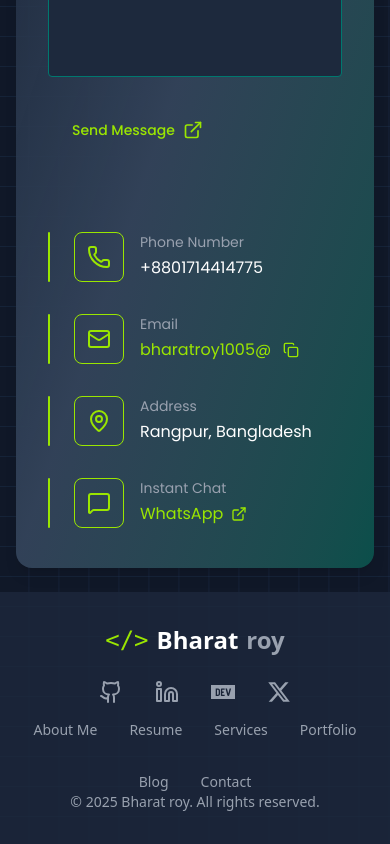
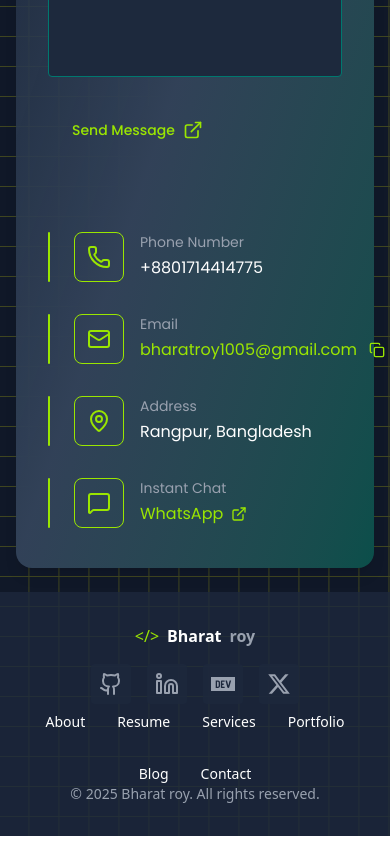
Before and after one commit to bharatroy4D/bharat-dev, a React (Vite) app: page / in a window 390 px wide. Shown: the part 9234-10078 px from the top of the page. Built offline with nearby package versions, Linux system fonts and the light colour scheme.

Commit message:
App component of background grid line and theme added

```diff
--- a/src/App.jsx
+++ b/src/App.jsx
@@ -7,13 +7,23 @@ import Services from "./Pages/services/Services";
 import Projects from "./Pages/projects/Projects";
 import Banner from "./Pages/banner/Banner";
 import ScrollToTop from "./Components/ScrollToTop/ScrollToTop";
+import Skills from "./Pages/skills/Skills";
+import { ThemeProvider, useTheme } from "./context/ThemeContext"; // 🌙 Theme Context
 import "./App.css";
-import Skills from "./Pages/skills/Skills";
 
-const App = () => {
+const AppContent = () => {
+  const { theme } = useTheme();
+
+  // Theme based classes
+  const bgClass =
+    theme === "dark"
+      ? "bg-gray-900 text-white"
+      : "bg-gray-100 text-gray-900";
+
+  const gridStroke = theme === "dark" ? "yellow" : "gray";
+
   return (
-    <div className="relative min-h-screen overflow-hidden z-30 bg-gray-900">
-      <div className="">
+    <div className={`relative min-h-screen overflow-hidden z-30 ${bgClass}`}>
       {/* Animated Background Grid Lines */}
       <div className="absolute -z-20 inset-0 overflow-hidden opacity-20">
         <div className="grid-wrapper">
@@ -28,15 +38,14 @@ const App = () => {
                 <path
                   d="M 30 0 L 0 0 0 30"
                   fill="none"
-                    stroke="rgba(96, 165, 250, 0.8)"
-                    strokeWidth="1"
+                  stroke={gridStroke}
+                  strokeWidth="2"
                 />
               </pattern>
             </defs>
             <rect width="100%" height="100%" fill="url(#grid)" />
           </svg>
 
-            {/* Duplicate for seamless effect */}
           <svg className="grid-svg">
             <defs>
               <pattern
@@ -48,8 +57,8 @@ const App = () => {
                 <path
                   d="M 30 0 L 0 0 0 30"
                   fill="none"
-                    stroke="rgba(96, 165, 250, 0.8)"
-                    strokeWidth="1"
+                  stroke={gridStroke}
+                  strokeWidth="2"
                 />
               </pattern>
             </defs>
@@ -57,21 +66,31 @@ const App = () => {
           </svg>
         </div>
       </div>
+
       {/* Page Content */}
       <div className="container mx-auto py-6 px-4 lg:px-15 poppins z-10">
         <Navbar />
         <Banner />
         <About />
-          <Skills/>
+        <Skills />
         <Services />
         <Projects />
         <Contact />
       </div>
+
       <Footer />
       <ScrollToTop />
-      </div>
     </div>
   );
 };
 
+// Wrap App in ThemeProvider
+const App = () => {
+  return (
+    <ThemeProvider>
+      <AppContent />
+    </ThemeProvider>
+  );
+};
+
 export default App;
--- a/src/Components/ScrollToTop/ScrollToTop.jsx
+++ b/src/Components/ScrollToTop/ScrollToTop.jsx
@@ -1,9 +1,11 @@
 import React, { useEffect, useState } from "react";
 import { MdOutlineKeyboardDoubleArrowUp } from "react-icons/md";
 import { motion, AnimatePresence } from "framer-motion";
+import { useTheme } from "../../context/ThemeContext"; // 🌙 Theme context import
 
 const ScrollToTop = () => {
   const [isVisible, setIsVisible] = useState(false);
+  const { theme } = useTheme();
 
   useEffect(() => {
     const toggleVisibility = () => {
@@ -19,18 +21,23 @@ const ScrollToTop = () => {
     window.scrollTo({ top: 0, behavior: "smooth" });
   };
 
+  // Theme-based classes
+  const bgClass = theme === "dark" ? "bg-slate-800/70" : "bg-white/90";
+  const borderClass = theme === "dark" ? "border-amber-400" : "border-teal-500";
+  const iconClass = theme === "dark" ? "text-white" : "text-teal-700";
+
   return (
     <AnimatePresence>
       {isVisible && (
         <button
           onClick={scrollToTop}
-          className="fixed bottom-6 right-2 z-50 p-2.5 rounded-lg text-white text-xl shadow-lg hover:scale-110 transition-transform duration-300 border border-amber-400"
+          className={`fixed bottom-6 right-2 z-50 p-2.5 rounded-lg shadow-lg hover:scale-110 transition-transform duration-300 border ${borderClass} ${bgClass}`}
         >
           <motion.div
             animate={{ y: [0, -5, 0] }} // up-down animation
             transition={{ duration: 1, repeat: Infinity, ease: "easeInOut" }}
           >
-            <MdOutlineKeyboardDoubleArrowUp className="text-2xl" />
+            <MdOutlineKeyboardDoubleArrowUp className={`text-2xl ${iconClass}`} />
           </motion.div>
         </button>
       )}
--- a/src/Components/footer/Footer.jsx
+++ b/src/Components/footer/Footer.jsx
@@ -1,80 +1,58 @@
 import React from 'react';
 import { Github, Linkedin } from 'lucide-react';
+import { useTheme } from '../../context/ThemeContext'; // 🌙 Theme context import
 
 const Footer = () => {
+  const { theme } = useTheme();
+
+  const bgClass = theme === "dark" ? "bg-slate-800/80 text-white" : "bg-gray-100 text-gray-900";
+  const textHoverClass = theme === "dark" ? "hover:text-white" : "hover:text-teal-700";
+  const iconColor = theme === "dark" ? "text-gray-400 hover:text-white" : "text-gray-700 hover:text-teal-700";
+  const borderColor = theme === "dark" ? "border-lime-400" : "border-teal-600";
+
   return (
-    <footer className="bg-slate-800/80 text-white p-8">
+    <footer className={`${bgClass} p-8 transition-all duration-500`}>
       <div className="max-w-7xl mx-auto">
         {/* Logo/Name Section */}
         <div className="flex justify-center items-center gap-2 mb-4">
-          <span className="text-lime-400 text-2xl font-mono">&lt;/&gt;</span>
-          <span className="text-white text-2xl font-semibold">Bharat</span>
-          <span className="text-gray-400 text-2xl font-semibold">roy</span>
+          <span className={theme === "dark" ? "text-lime-400" : "text-teal-600"}>&lt;/&gt;</span>
+          <span className="font-semibold">Bharat</span>
+          <span className="text-gray-400 font-semibold">roy</span>
         </div>
 
         {/* Social Media Icons */}
         <div className="flex justify-center items-center gap-4 mb-2 md:mb-5">
-          {/* GitHub */}
-          <a
-            href="#"
-            className="p-2 hover:bg-slate-800 rounded transition-colors"
-          >
-            <Github className="w-6 h-6 text-gray-400 hover:text-white transition-colors" />
+          <a href="#" className={`p-2 rounded transition-colors ${bgClass}`}>
+            <Github className={`w-6 h-6 ${iconColor} transition-colors`} />
           </a>
-
-          {/* LinkedIn */}
-          <a
-            href="#"
-            className="p-2 hover:bg-slate-800 rounded transition-colors"
-          >
-            <Linkedin className="w-6 h-6 text-gray-400 hover:text-white transition-colors" />
+          <a href="#" className={`p-2 rounded transition-colors ${bgClass}`}>
+            <Linkedin className={`w-6 h-6 ${iconColor} transition-colors`} />
           </a>
-
           {/* Dev.to */}
-          <a
-            href="#"
-            className="p-2 hover:bg-slate-800 rounded transition-colors"
-          >
-            <svg className="w-6 h-6 text-gray-400 hover:text-white transition-colors" viewBox="0 0 24 24" fill="currentColor">
+          <a href="#" className={`p-2 rounded transition-colors ${bgClass}`}>
+            <svg className={`w-6 h-6 ${iconColor} transition-colors`} viewBox="0 0 24 24" fill="currentColor">
               <path d="M7.42 10.05c-.18-.16-.46-.23-.84-.23H6l.02 2.44.04 2.45.56-.02c.41 0 .63-.07.83-.26.24-.24.26-.36.26-2.2 0-1.91-.02-1.96-.29-2.18zM0 4.94v14.12h24V4.94H0zM8.56 15.3c-.44.58-1.06.77-2.53.77H4.71V8.53h1.4c1.67 0 2.16.18 2.6.9.27.43.29.6.32 2.57.05 2.23-.02 2.73-.47 3.3zm5.09-5.47h-2.47v1.77h1.52v1.28l-.72.04-.75.03v1.77l1.22.03 1.2.04v1.28h-1.6c-1.53 0-1.6-.01-1.87-.3l-.3-.28v-3.16c0-3.02.01-3.18.25-3.48.23-.31.25-.31 1.88-.31h1.64v1.3zm4.68 5.45c-.17.43-.64.79-1 .79-.18 0-.45-.15-.67-.39-.32-.32-.45-.63-.82-2.08l-.9-3.39-.45-1.67h.76c.4 0 .75.02.75.05 0 .06 1.16 4.54 1.26 4.83.04.15.32-.7.73-2.3l.66-2.52.74-.04c.4-.02.73 0 .73.04 0 .14-1.67 6.38-1.8 6.68z"/>
             </svg>
           </a>
-
           {/* Twitter/X */}
-          <a
-            href="#"
-            className="p-2 hover:bg-slate-800 rounded transition-colors"
-          >
-            <svg className="w-6 h-6 text-gray-400 hover:text-white transition-colors" viewBox="0 0 24 24" fill="currentColor">
+          <a href="#" className={`p-2 rounded transition-colors ${bgClass}`}>
+            <svg className={`w-6 h-6 ${iconColor} transition-colors`} viewBox="0 0 24 24" fill="currentColor">
               <path d="M18.244 2.25h3.308l-7.227 8.26 8.502 11.24H16.17l-5.214-6.817L4.99 21.75H1.68l7.73-8.835L1.254 2.25H8.08l4.713 6.231zm-1.161 17.52h1.833L7.084 4.126H5.117z"/>
             </svg>
           </a>
         </div>
 
         {/* Navigation Links */}
-        <div className="flex justify-center items-center gap-8  md:mb-5 flex-wrap">
-          <a href="#about" className="text-gray-400 hover:text-white transition-colors text-sm">
-            About Me
-          </a>
-          <a href="#resume" className="text-gray-400 hover:text-white transition-colors text-sm">
-            Resume
-          </a>
-          <a href="#services" className="text-gray-400 hover:text-white transition-colors text-sm">
-            Services
-          </a>
-          <a href="#portfolio" className="text-gray-400 hover:text-white transition-colors text-sm">
-            Portfolio
-          </a>
-          <a href="#blog" className="text-gray-400 hover:text-white transition-colors text-sm">
-            Blog
-          </a>
-          <a href="#contact" className="text-gray-400 hover:text-white transition-colors text-sm">
-            Contact
-          </a>
+        <div className="flex justify-center items-center gap-8 md:mb-5 flex-wrap">
+          {["about","resume","services","portfolio","blog","contact"].map((link) => (
+            <a key={link} href={`#${link}`} className={`text-sm transition-colors ${textHoverClass}`}>
+              {link.charAt(0).toUpperCase() + link.slice(1).replace("-", " ")}
+            </a>
+          ))}
         </div>
 
         {/* Copyright */}
-        <div className="text-center text-gray-400 text-sm">
+        <div className={`${theme === "dark" ? "text-gray-400" : "text-gray-600"} text-center text-sm`}>
           © 2025 Bharat roy. All rights reserved.
         </div>
       </div>
--- a/src/Pages/contact/Contact.jsx
+++ b/src/Pages/contact/Contact.jsx
@@ -1,22 +1,33 @@
 import { Phone, Mail, MapPin, MessageSquare, Copy, ExternalLink } from 'lucide-react';
+import { useTheme } from "../../context/ThemeContext"; // 🌙 Theme context import
 
 const Contact = () => {
+  const { theme } = useTheme();
 
+  const bgClass = theme === "dark" ? "from-slate-800/70 via-slate-700 to-teal-900 text-white" : "from-white via-gray-100 to-teal-200 text-gray-900";
+  const borderClass = theme === "dark" ? "border-lime-400" : "border-teal-600";
+  const inputBgClass = theme === "dark" ? "bg-slate-800 text-gray-300 placeholder-gray-500" : "bg-white text-gray-900 placeholder-gray-500";
+  const inputBorderClass = theme === "dark" ? "border-teal-700 focus:border-teal-500" : "border-teal-400 focus:border-teal-600";
+  const btnTextClass = theme === "dark" ? "text-lime-400 hover:text-lime-300" : "text-teal-600 hover:text-teal-500";
 
   return (
-        <div id='contact' className=" bg-gradient-to-br from-slate-800/70 via-slate-700 to-teal-900 shadow-lg hover:shadow-orange-400/30 text-white mt-6 rounded-2xl  py-10 px-8">
+    <div
+      id='contact'
+      className={`bg-gradient-to-br ${bgClass} shadow-lg hover:shadow-orange-400/30 mt-6 rounded-2xl py-10 px-8 transition-all duration-500`}
+    >
       <div className="max-w-7xl mx-auto">
         {/* Header */}
         <div className="mb-12">
           <div className="flex items-center gap-2 mb-4">
-                        <div className="w-2 h-2 bg-lime-400 rounded-full"></div>
-                        <span className="text-lime-400 text-lg font-mono">Get in Touch</span>
+            <div className={`w-2 h-2 ${theme === "dark" ? "bg-lime-400" : "bg-teal-600"} rounded-full`}></div>
+            <span className={`${theme === "dark" ? "text-lime-400" : "text-teal-600"} text-lg font-mono`}>Get in Touch</span>
           </div>
-                    <h1 className="text-xl md:text-2xl ">
-                        <span className="text-white">Let's create </span>
-                        <span className="text-gray-400">together!</span>
+          <h1 className={`text-xl md:text-2xl transition-colors duration-300`}>
+            <span className={`${theme === "dark" ? "text-white" : "text-gray-900"}`}>Let's create </span>
+            <span className={`${theme === "dark" ? "text-gray-400" : "text-gray-700"}`}>together!</span>
           </h1>
         </div>
+
         <div className="grid grid-cols-1 lg:grid-cols-2 gap-20">
           {/* Left Side - Contact Form */}
           <div>
@@ -28,7 +39,7 @@ const Contact = () => {
                     type="text"
                     name="name"
                     placeholder="Your name"
-                                        className="w-full px-5 py-2 border bg-slate-800 border-teal-700 rounded text-gray-300 placeholder-gray-500 focus:outline-none focus:border-teal-500 transition-colors"
+                    className={`w-full px-5 py-2 border rounded focus:outline-none transition-colors ${inputBgClass} ${inputBorderClass}`}
                   />
                 </div>
                 <div>
@@ -36,7 +47,7 @@ const Contact = () => {
                     type="tel"
                     name="phone"
                     placeholder="Phone"
-                                        className="w-full px-5 py-2 bg-slate-800 border border-teal-700 rounded text-gray-300 placeholder-gray-500 focus:outline-none focus:border-teal-500 transition-colors"
+                    className={`w-full px-5 py-2 border rounded focus:outline-none transition-colors ${inputBgClass} ${inputBorderClass}`}
                   />
                 </div>
               </div>
@@ -48,7 +59,7 @@ const Contact = () => {
                     type="email"
                     name="email"
                     placeholder="Email"
-                                        className="w-full px-5 py-2  bg-slate-800 border border-teal-700 rounded text-gray-300 placeholder-gray-500 focus:outline-none focus:border-teal-500 transition-colors"
+                    className={`w-full px-5 py-2 border rounded focus:outline-none transition-colors ${inputBgClass} ${inputBorderClass}`}
                   />
                 </div>
                 <div>
@@ -56,7 +67,7 @@ const Contact = () => {
                     type="text"
                     name="subject"
                     placeholder="Subject"
-                                        className="w-full px-5 py-2  bg-slate-800 border border-teal-700 rounded text-gray-300 placeholder-gray-500 focus:outline-none focus:border-teal-500 transition-colors"
+                    className={`w-full px-5 py-2 border rounded focus:outline-none transition-colors ${inputBgClass} ${inputBorderClass}`}
                   />
                 </div>
               </div>
@@ -67,15 +78,13 @@ const Contact = () => {
                   name="message"
                   placeholder="Message"
                   rows={6}
-                                    className="w-full px-5 py-2  bg-slate-800 border border-teal-700 rounded text-gray-300 placeholder-gray-500 focus:outline-none focus:border-teal-500 transition-colors resize-none"
+                  className={`w-full px-5 py-2 border rounded focus:outline-none transition-colors resize-none ${inputBgClass} ${inputBorderClass}`}
                 ></textarea>
               </div>
 
               {/* Submit Button */}
               <div>
-                                <button
-                                    className="flex items-center gap-2 px-6 py-3 bg-transparent text-lime-400 hover:text-lime-300 font-medium transition-colors group"
-                                >
+                <button className={`flex items-center gap-2 px-6 py-3 bg-transparent font-medium transition-colors group ${btnTextClass}`}>
                   <span className="text-sm">Send Message</span>
                   <ExternalLink className="w-5 h-5 group-hover:translate-x-1 group-hover:-translate-y-1 transition-transform" />
                 </button>
@@ -85,79 +94,58 @@ const Contact = () => {
 
           {/* Right Side - Contact Information */}
           <div className="space-y-8">
-                        {/* Phone Number */}
-                        <div className="flex gap-6">
+            {[
+              {
+                icon: <Phone className={`w-6 h-6 ${theme === "dark" ? "text-lime-400" : "text-teal-600"}`} />,
+                title: "Phone Number",
+                value: "+8801714414775",
+              },
+              {
+                icon: <Mail className={`w-6 h-6 ${theme === "dark" ? "text-lime-400" : "text-teal-600"}`} />,
+                title: "Email",
+                value: "bharatroy1005@gmail.com",
+                copy: true,
+              },
+              {
+                icon: <MapPin className={`w-6 h-6 ${theme === "dark" ? "text-lime-400" : "text-teal-600"}`} />,
+                title: "Address",
+                value: "Rangpur, Bangladesh",
+              },
+              {
+                icon: <MessageSquare className={`w-6 h-6 ${theme === "dark" ? "text-lime-400" : "text-teal-600"}`} />,
+                title: "Instant Chat",
+                value: "WhatsApp",
+                link: "#",
+              },
+            ].map((item, index) => (
+              <div key={index} className="flex gap-6">
                 <div className="flex-shrink-0">
-                                <div className="w-0.5 h-full bg-lime-400 rounded-full"></div>
+                  <div className={`w-0.5 h-full rounded-full ${theme === "dark" ? "bg-lime-400" : "bg-teal-600"}`}></div>
                 </div>
                 <div className="flex items-start gap-4">
-                                <div className="p-3 bg-transparent border border-lime-400 rounded-lg">
-                                    <Phone className="w-6 h-6 text-lime-400" />
+                  <div className={`p-3 bg-transparent border rounded-lg ${borderClass}`}>
+                    {item.icon}
                   </div>
-                                <div>
-                                    <h3 className="text-gray-400 text-sm mb-1">Phone Number</h3>
-                                    <p className="text-white">+8801714414775</p>
+                  <div className="flex-1">
+                    <h3 className={`text-sm mb-1 ${theme === "dark" ? "text-gray-400" : "text-gray-600"}`}>{item.title}</h3>
+                    {item.link ? (
+                      <a href={item.link} className={`${theme === "dark" ? "text-lime-400 hover:text-lime-300" : "text-teal-600 hover:text-teal-500"} flex items-center gap-2 transition-colors`}>
+                        {item.value} <ExternalLink className="w-4 h-4" />
+                      </a>
+                    ) : item.copy ? (
+                      <div className="flex items-center gap-2">
+                        <p className={`${theme === "dark" ? "text-lime-400" : "text-teal-600"}`}>{item.value}</p>
+                        <button className="p-1 hover:bg-slate-700 rounded transition-colors">
+                          <Copy className={`w-4 h-4 ${theme === "dark" ? "text-lime-400" : "text-teal-600"}`} />
+                        </button>
+                      </div>
+                    ) : (
+                      <p className={`${theme === "dark" ? "text-white" : "text-gray-900"}`}>{item.value}</p>
+                    )}
                   </div>
                 </div>
               </div>
-
-                        {/* Email */}
-                        <div className="flex gap-6">
-                            <div className="flex-shrink-0">
-                                <div className="w-0.5 h-full bg-lime-400 rounded-full"></div>
-                            </div>
-                            <div className="flex items-start gap-4">
-                                <div className="p-3 bg-transparent border border-lime-400 rounded-lg">
-                                    <Mail className="w-6 h-6 text-lime-400" />
-                                </div>
-                                <div className="flex-1">
-                                    <h3 className="text-gray-400 text-sm mb-1">Email</h3>
-                                    <div className="flex items-center gap-2">
-                                        <p className="text-lime-400 flex items-center ">bharatroy1005@<span className='hidden md:block'>gmail.com</span></p>
-                                        <button
-                                            className="p-1 hover:bg-slate-700 rounded transition-colors"
-                                        >
-                                            <Copy className="w-4 h-4 text-lime-400" />
-                                        </button>
-                                    </div>
-                                </div>
-                            </div>
-                        </div>
-
-                        {/* Address */}
-                        <div className="flex gap-6">
-                            <div className="flex-shrink-0">
-                                <div className="w-0.5 h-full bg-lime-400 rounded-full"></div>
-                            </div>
-                            <div className="flex items-start gap-4">
-                                <div className="p-3 bg-transparent border border-lime-400 rounded-lg">
-                                    <MapPin className="w-6 h-6 text-lime-400" />
-                                </div>
-                                <div>
-                                    <h3 className="text-gray-400 text-sm mb-1">Address</h3>
-                                    <p className="text-white">Rangpur, Bangladesh</p>
-                                </div>
-                            </div>
-                        </div>
-
-                        {/* Instant Chat */}
-                        <div className="flex gap-6">
-                            <div className="flex-shrink-0">
-                                <div className="w-0.5 h-full bg-lime-400 rounded-full"></div>
-                            </div>
-                            <div className="flex items-start gap-4">
-                                <div className="p-3 bg-transparent border border-lime-400 rounded-lg">
-                                    <MessageSquare className="w-6 h-6 text-lime-400" />
-                                </div>
-                                <div>
-                                    <h3 className="text-gray-400 text-sm mb-1">Instant Chat</h3>
-                                    <a href="#" className="text-lime-400 hover:text-lime-300 transition-colors flex items-center gap-2">
-                                        WhatsApp
-                                        <ExternalLink className="w-4 h-4" />
-                                    </a>
-                                </div>
-                            </div>
-                        </div>
+            ))}
           </div>
         </div>
       </div>
```
Lines whose indentation alone changed are shown as unchanged.
